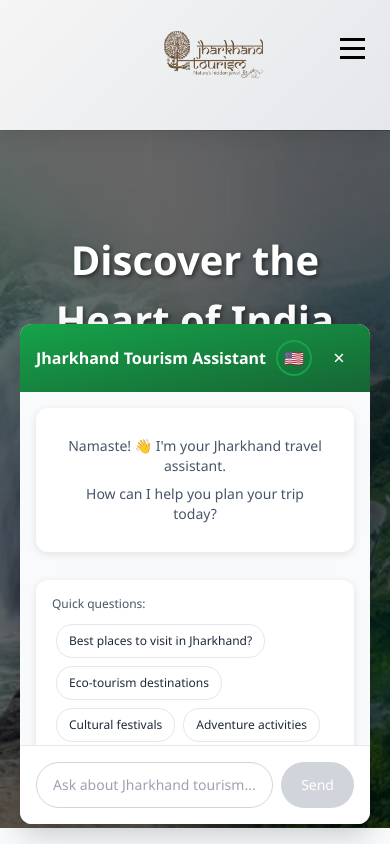
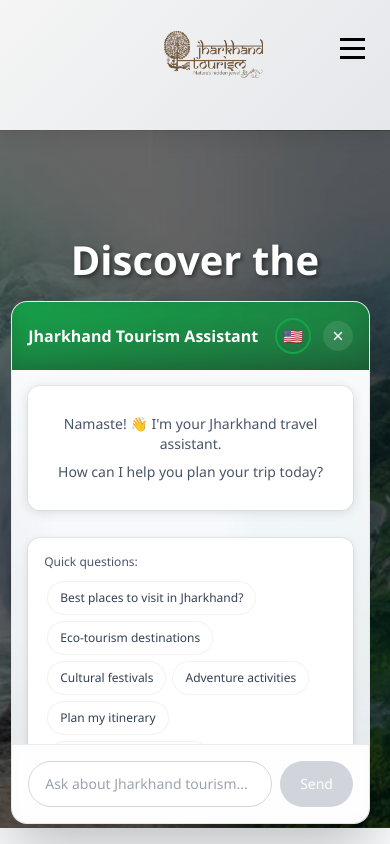
Before and after one commit to Arsen1-Cs50/SIH-2025, a React (Create React App) app in the folder jharkhand-tourism-new/: page / in a window 390 px wide. Both pictures are taken after a click on the button "Open chatbot". Shown: the top 844 px of the page. Built offline with nearby package versions, Linux system fonts and the light colour scheme.

Commit message:
made chatbot prettier using tailwind css

```diff
--- a/jharkhand-tourism-new/src/MapSection.js
+++ b/jharkhand-tourism-new/src/MapSection.js
@@ -182,17 +182,14 @@
         <div
           role="dialog"
           aria-modal="true"
-          style={{
-            position: 'fixed', top: 0, left: 0, right: 0, bottom: 0,
-            background: 'rgba(0,0,0,0.7)', display: 'flex', alignItems: 'center', justifyContent: 'center', zIndex: 1000,
-          }}
+          className="fixed inset-0 bg-black/70 flex items-center justify-center z-[1000]"
           onClick={(e) => { if (e.target === e.currentTarget) closeModal(); }}
         >
-          <div style={{ background: '#fff', borderRadius: 16, width: '90%', maxWidth: 900, maxHeight: '85%', padding: 10, display: 'flex', flexDirection: 'column' }}>
-            <div style={{ display: 'flex', justifyContent: 'flex-end' }}>
-              <button aria-label="Close" onClick={closeModal} style={{ background: 'transparent', border: 'none', fontSize: 24, lineHeight: 1, cursor: 'pointer', color: '#64748b' }}>×</button>
+          <div className="bg-white/95 backdrop-blur-md rounded-2xl w-[90%] max-w-[900px] max-h-[85%] p-2 sm:p-3 md:p-4 flex flex-col border border-white/60 shadow-[0_20px_60px_rgba(0,0,0,0.35)]">
+            <div className="flex justify-end">
+              <button aria-label="Close" onClick={closeModal} className="bg-white/0 border-0 text-xl leading-none cursor-pointer text-slate-500 hover:text-slate-700 rounded-full w-8 h-8 flex items-center justify-center transition-colors hover:bg-slate-100/60 focus:outline-none focus:ring-2 focus:ring-slate-300">×</button>
             </div>
-            <div ref={mapContainerRef} style={{ height: '70vh', width: '100%' }} />
+            <div ref={mapContainerRef} className="h-[70vh] w-full rounded-xl overflow-hidden ring-1 ring-black/5" />
           </div>
         </div>
       )}
--- a/jharkhand-tourism-new/src/chatbot/Chatbot.js
+++ b/jharkhand-tourism-new/src/chatbot/Chatbot.js
@@ -30,7 +30,7 @@
           {languages.map((language) => (
             <button
               key={language.code}
-              className={`flex items-center gap-2 px-3 py-2 w-full text-left transition-colors text-xs ${currentLanguage === language.code ? 'bg-green-50 text-green-800' : 'hover:bg-gray-100'}`}
+              className={`flex items-center gap-2 px-3 py-2 w-full text-left transition-colors text-xs ${currentLanguage === language.code ? 'bg-green-50 text-green-800' : 'text-black hover:bg-gray-100'}`}
               role="option"
               aria-selected={currentLanguage === language.code}
               onClick={() => {
@@ -200,34 +200,42 @@
   return (
     <div className="fixed bottom-5 right-5 z-[1000] font-sans">
       {!isOpen && (
-        <button className="bg-gradient-to-br from-green-600 to-green-700 text-white border-0 px-5 py-3 rounded-full cursor-pointer shadow-[0_4px_15px_rgba(0,0,0,0.2)] flex items-center gap-2 font-semibold transition-all text-sm hover:-translate-y-0.5 hover:shadow-[0_6px_20px_rgba(0,0,0,0.3)]" onClick={toggleChat}>
+        <button aria-label={currentLanguage === 'hi' ? 'चैटबॉट खोलें' : 'Open chatbot'} className="bg-gradient-to-br from-green-600 to-green-700 text-white border-0 px-5 py-3 rounded-full cursor-pointer shadow-[0_4px_15px_rgba(0,0,0,0.2)] flex items-center gap-2 font-semibold transition-all text-sm hover:-translate-y-0.5 hover:shadow-[0_6px_20px_rgba(0,0,0,0.3)] animate-bounce-slow" onClick={toggleChat}>
           <span>💬</span>
           {currentLanguage === 'hi' ? 'यात्रा सहायक' : 'Travel Assistant'}
         </button>
       )}
       {isOpen && (
-        <div className="w-[350px] h-[500px] bg-white rounded-xl shadow-[0_10px_30px_rgba(0,0,0,0.2)] flex flex-col overflow-hidden transition-all">
-          <div className="bg-gradient-to-br from-green-600 to-green-800 text-white p-4 flex items-center justify-between shrink-0">
+        <div className="w-[92vw] max-w-[380px] h-[62vh] max-h-[560px] bg-white/80 backdrop-blur-md border border-white/40 rounded-2xl shadow-[0_20px_60px_rgba(0,0,0,0.25)] flex flex-col overflow-hidden transition-all">
+          <div className="bg-gradient-to-br from-green-600 to-green-800/95 text-white p-4 flex items-center justify-between shrink-0 shadow-[inset_0_-6px_20px_rgba(0,0,0,0.15)]">
             <h3 className="m-0 text-base font-semibold">{currentLanguage === 'hi' ? 'झारखंड पर्यटन सहायक' : 'Jharkhand Tourism Assistant'}</h3>
             <div className="flex items-center gap-1">
               <LanguageSwitcher
                 currentLanguage={currentLanguage}
                 onLanguageChange={handleLanguageChange}
               />
-              <button className="bg-transparent border-0 text-white text-xl cursor-pointer p-0 w-[30px] h-[30px] rounded-full flex items-center justify-center transition-colors hover:bg-white/20" onClick={toggleChat}>×</button>
+              <button aria-label={currentLanguage === 'hi' ? 'चैट बंद करें' : 'Close chat'} className="bg-white/10 border-0 text-white text-xl cursor-pointer p-0 w-[30px] h-[30px] rounded-full flex items-center justify-center transition-colors hover:bg-white/20 focus:outline-none focus:ring-2 focus:ring-white/60" onClick={toggleChat}>×</button>
             </div>
           </div>
-          <div className="flex-1 p-4 overflow-y-auto bg-slate-50 flex flex-col gap-3 scroll-smooth">
+          <div className="flex-1 p-4 overflow-y-auto bg-gradient-to-b from-slate-50 to-slate-100/70 flex flex-col gap-3 scroll-smooth">
             {messages.length === 0 && (
-              <div className="text-center p-5 bg-white rounded-xl mb-2 shadow-[0_2px_8px_rgba(0,0,0,0.1)] leading-relaxed">
+              <div className="text-center p-5 bg-white/90 backdrop-blur rounded-xl mb-2 shadow-[0_2px_12px_rgba(0,0,0,0.12)] ring-1 ring-black/5 leading-relaxed">
                 <p className="m-2 text-slate-600 text-sm">{currentLanguage === 'hi' ? 'नमस्ते! 👋 मैं आपका झारखंड ट्रैवल असिस्टेंट हूं।' : 'Namaste! 👋 I\'m your Jharkhand travel assistant.'}</p>
                 <p className="m-2 text-slate-600 text-sm">{currentLanguage === 'hi' ? 'आज मैं आपकी यात्रा की योजना बनाने में कैसे मदद कर सकता हूं?' : 'How can I help you plan your trip today?'}</p>
               </div>
             )}
             {messages.map((msg, index) => (
-              <div key={index} className={`flex flex-col animate-[fadeIn_0.3s_ease] max-w-[85%] ${msg.type === 'user' ? 'self-end' : 'self-start'}`}>
-                <div className={`px-4 py-3 rounded-2xl break-words leading-snug text-sm ${msg.type === 'user' ? 'bg-gradient-to-br from-green-600 to-green-700 text-white rounded-br-md' : 'bg-white text-slate-800 border border-gray-200 rounded-bl-md shadow-[0_2px_5px_rgba(0,0,0,0.05)]'}`}>
-                  {msg.text}
+              <div key={index} className={`flex flex-col animate-[fadeIn_0.3s_ease] ${msg.type === 'user' ? 'self-end items-end' : 'self-start items-start'}`}>
+                <div className={`flex items-end gap-2 max-w-[90%] ${msg.type === 'user' ? 'justify-end' : 'justify-start'}`}>
+                  {msg.type !== 'user' && (
+                    <div className="shrink-0 w-7 h-7 rounded-full bg-white ring-1 ring-black/5 shadow-sm grid place-items-center">🤖</div>
+                  )}
+                  <div className={`px-4 py-3 rounded-2xl break-words leading-snug text-sm ${msg.type === 'user' ? 'bg-gradient-to-br from-green-600 to-green-700 text-white rounded-br-md shadow-[0_6px_16px_rgba(22,163,74,0.3)]' : 'bg-white/95 text-slate-800 rounded-bl-md shadow-[0_2px_10px_rgba(0,0,0,0.08)] ring-1 ring-black/5'}`}>
+                    {msg.text}
+                  </div>
+                  {msg.type === 'user' && (
+                    <div className="shrink-0 w-7 h-7 rounded-full bg-gradient-to-br from-green-500 to-green-600 text-white grid place-items-center shadow">🧑</div>
+                  )}
                 </div>
                 <span className={`text-[11px] text-gray-500 mt-1 px-2 ${msg.type === 'user' ? 'text-right' : 'text-left'}`}>
                   {formatTimestamp(msg.timestamp)}
@@ -236,7 +244,7 @@
             ))}
             {isLoading && (
               <div className="self-start">
-                <div className="px-4 py-3 rounded-2xl bg-white border border-gray-200 rounded-bl-md w-fit">
+                <div className="px-4 py-3 rounded-2xl bg-white/95 rounded-bl-md w-fit shadow ring-1 ring-black/5">
                   <div className="flex gap-1">
                     <span className="h-2 w-2 bg-gray-300 rounded-full animate-bounce [animation-delay:0ms]"></span>
                     <span className="h-2 w-2 bg-gray-300 rounded-full animate-bounce [animation-delay:200ms]"></span>
@@ -246,12 +254,12 @@
               </div>
             )}
             {showOptions && messages.length === 0 && (
-              <div className="mt-2 bg-white rounded-xl p-4 shadow-[0_2px_8px_rgba(0,0,0,0.1)]">
+              <div className="mt-2 bg-white rounded-xl p-4 shadow-[0_2px_8px_rgba(0,0,0,0.1)] ring-1 ring-black/5">
                 <p className="m-0 mb-2 text-xs text-slate-600 font-medium">{currentLanguage === 'hi' ? 'त्वरित प्रश्न:' : 'Quick questions:'}</p>
                 {quickOptions[currentLanguage].map((option, index) => (
                   <button
                     key={index}
-                    className="bg-white border border-gray-200 rounded-2xl px-3 py-2 m-1 text-xs cursor-pointer transition-colors text-slate-800 truncate max-w-full hover:bg-green-600 hover:text-white hover:border-green-600"
+                    className="bg-white text-slate-700 rounded-2xl px-3 py-2 m-1 text-xs cursor-pointer transition-all truncate max-w-full ring-1 ring-black/5 hover:bg-green-600 hover:text-white hover:ring-green-600 focus:outline-none focus:ring-2 focus:ring-green-500/50"
                     onClick={() => handleQuickOptionClick(option)}
                   >
                     {option}
@@ -261,7 +269,7 @@
             )}
             <div ref={messagesEndRef} />
           </div>
-          <div className="p-4 border-t border-gray-200 bg-white flex gap-2 shrink-0">
+          <div className="p-4 border-t border-gray-200/80 bg-white/90 backdrop-blur flex gap-2 shrink-0">
             <input
               type="text"
               value={inputMessage}
@@ -269,12 +277,12 @@
               onKeyPress={handleKeyPress}
               placeholder={currentLanguage === 'hi' ? 'झारखंड पर्यटन के बारे में पूछें...' : 'Ask about Jharkhand tourism...'}
               disabled={isLoading}
-              className="flex-1 px-4 py-3 border border-gray-300 rounded-full outline-none text-sm bg-white text-slate-800 transition-[border-color,box-shadow] focus:border-green-600 focus:shadow-[0_0_0_2px_rgba(22,163,74,0.1)] disabled:bg-gray-100 disabled:cursor-not-allowed"
+              className="flex-1 px-4 py-3 border border-gray-300 rounded-full outline-none text-sm bg-white text-slate-800 transition-[border-color,box-shadow] focus:border-green-600 focus:shadow-[0_0_0_3px_rgba(22,163,74,0.15)] disabled:bg-gray-100 disabled:cursor-not-allowed"
             />
             <button
               onClick={() => handleSendMessage()}
               disabled={isLoading || !inputMessage.trim()}
-              className="bg-green-600 text-white border-0 px-5 py-3 rounded-full cursor-pointer font-medium text-sm min-w-[60px] transition-all enabled:hover:bg-green-700 enabled:hover:-translate-y-0.5 disabled:bg-gray-300 disabled:cursor-not-allowed"
+              className="bg-green-600 text-white border-0 px-5 py-3 rounded-full cursor-pointer font-medium text-sm min-w-[60px] transition-all enabled:hover:bg-green-700 enabled:hover:-translate-y-0.5 enabled:shadow-[0_10px_20px_rgba(22,163,74,0.25)] disabled:bg-gray-300 disabled:cursor-not-allowed focus:outline-none focus:ring-2 focus:ring-green-500/60"
             >
               {currentLanguage === 'hi' ? 'भेजें' : 'Send'}
             </button>
```
